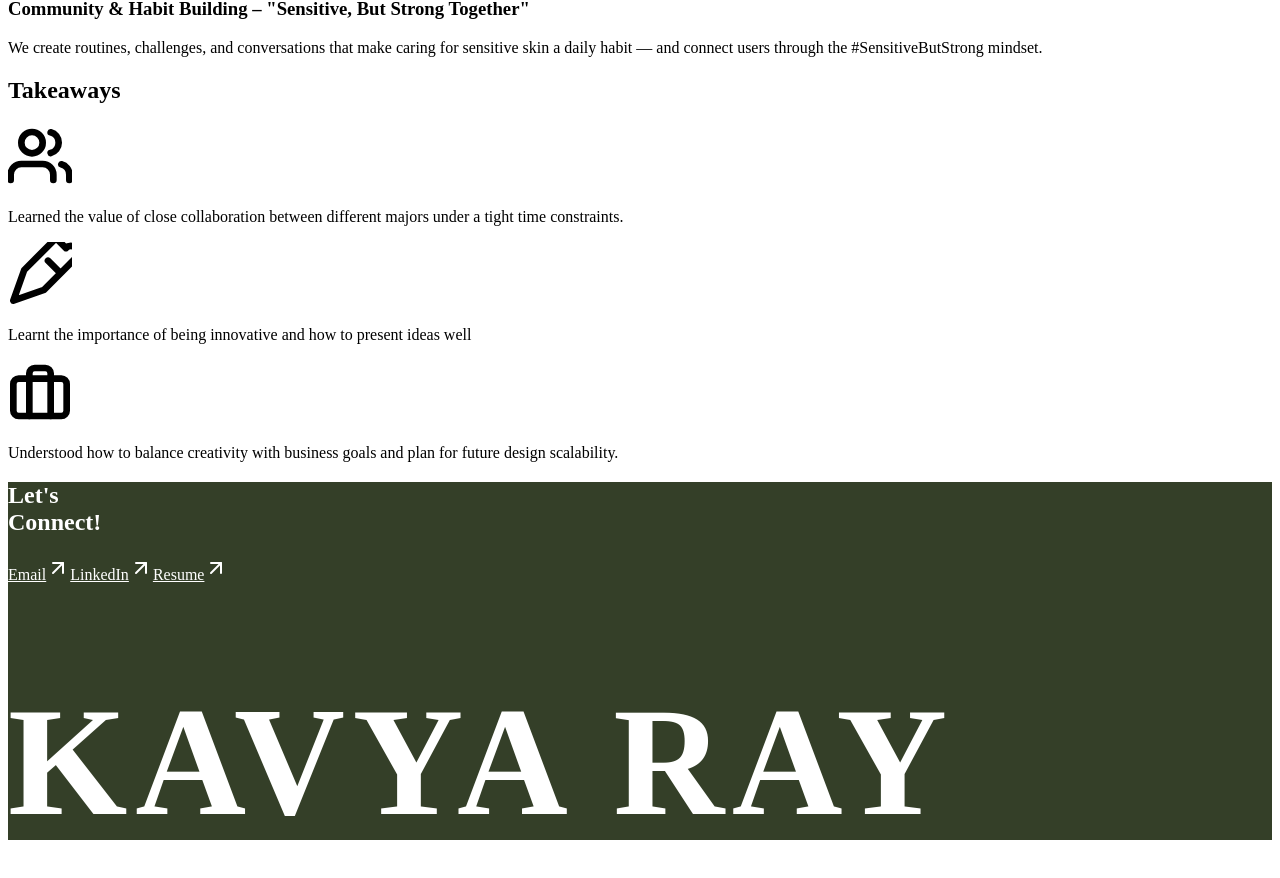
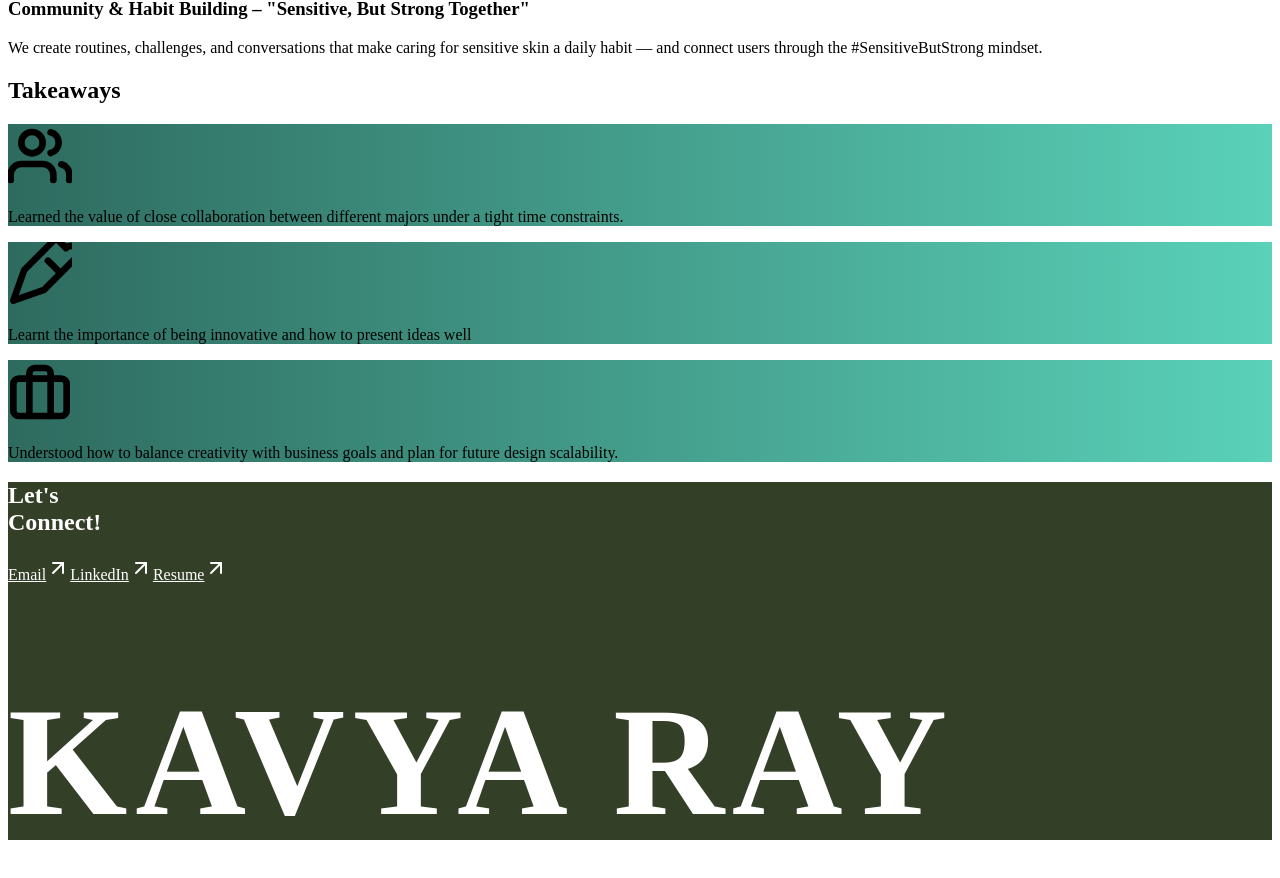
Before and after one commit to rangeofviewstudios/kavyas-portfolio, a Next.js app: page /AesturaCampaign in a window 1280 px wide. Shown: the part 9396-10274 px from the top of the page. Built offline with nearby package versions, Linux system fonts and the light colour scheme.

Commit message:
Takeaway card borders: use teal gradient instead of solid dark green
Co-Authored-By: Claude Sonnet 4.6 <noreply@anthropic.com>

```diff
--- a/pages/AesturaCampaign.tsx
+++ b/pages/AesturaCampaign.tsx
@@ -612,7 +612,7 @@ const AesturaCampaign = () => {
 
                     <div className="space-y-6">
                         {/* Takeaway 1 */}
-                        <div className="w-full rounded-[30px] p-[4px] bg-[#343F28]">
+                        <div className="w-full rounded-[30px] p-[4px]" style={{ background: 'linear-gradient(90deg, #2E6B5F 0%, #5AD1B9 100%)' }}>
                             <div className="w-full h-full rounded-[26px] bg-white p-6 md:p-8 hover:bg-zinc-50 transition-colors flex flex-col md:flex-row items-center gap-6">
                                 <div className="flex-shrink-0 text-black">
                                     <svg width="64" height="64" viewBox="0 0 24 24" fill="none" stroke="currentColor" strokeWidth="2.5" strokeLinecap="round" strokeLinejoin="round">
@@ -629,7 +629,7 @@ const AesturaCampaign = () => {
                         </div>
 
                         {/* Takeaway 2 */}
-                        <div className="w-full rounded-[30px] p-[4px] bg-[#343F28]">
+                        <div className="w-full rounded-[30px] p-[4px]" style={{ background: 'linear-gradient(90deg, #2E6B5F 0%, #5AD1B9 100%)' }}>
                             <div className="w-full h-full rounded-[26px] bg-white p-6 md:p-8 hover:bg-zinc-50 transition-colors flex flex-col md:flex-row items-center gap-6">
                                 <div className="flex-shrink-0 text-black">
                                     <svg width="64" height="64" viewBox="0 0 24 24" fill="none" stroke="currentColor" strokeWidth="2.5" strokeLinecap="round" strokeLinejoin="round">
@@ -643,7 +643,7 @@ const AesturaCampaign = () => {
                         </div>
 
                         {/* Takeaway 3 */}
-                        <div className="w-full rounded-[30px] p-[4px] bg-[#343F28]">
+                        <div className="w-full rounded-[30px] p-[4px]" style={{ background: 'linear-gradient(90deg, #2E6B5F 0%, #5AD1B9 100%)' }}>
                             <div className="w-full h-full rounded-[26px] bg-white p-6 md:p-8 hover:bg-zinc-50 transition-colors flex flex-col md:flex-row items-center gap-6">
                                 <div className="flex-shrink-0 text-black">
                                     <svg width="64" height="64" viewBox="0 0 24 24" fill="none" stroke="currentColor" strokeWidth="2.5" strokeLinecap="round" strokeLinejoin="round">
--- a/pages/LoomaPage.tsx
+++ b/pages/LoomaPage.tsx
@@ -441,7 +441,7 @@ export default function LoomaPage() {
 
                         <div className="space-y-6">
                             {/* Takeaway 1 - Collaboration */}
-                            <div className="w-full rounded-[30px] p-[4px] bg-[#343F28]">
+                            <div className="w-full rounded-[30px] p-[4px]" style={{ background: 'linear-gradient(90deg, #2E6B5F 0%, #5AD1B9 100%)' }}>
                                 <div className="w-full h-full rounded-[26px] bg-white p-6 md:p-8 hover:bg-zinc-50 transition-colors flex flex-col md:flex-row items-center gap-6">
                                     <div className="flex-shrink-0 text-black">
                                         <svg className="w-12 h-12" viewBox="0 0 24 24" fill="none" stroke="currentColor" strokeWidth="2">
@@ -458,7 +458,7 @@ export default function LoomaPage() {
                             </div>
 
                             {/* Takeaway 2 - Innovation */}
-                            <div className="w-full rounded-[30px] p-[4px] bg-[#343F28]">
+                            <div className="w-full rounded-[30px] p-[4px]" style={{ background: 'linear-gradient(90deg, #2E6B5F 0%, #5AD1B9 100%)' }}>
                                 <div className="w-full h-full rounded-[26px] bg-white p-6 md:p-8 hover:bg-zinc-50 transition-colors flex flex-col md:flex-row items-center gap-6">
                                     <div className="flex-shrink-0 text-black">
                                         <svg className="w-12 h-12" viewBox="0 0 24 24" fill="none" stroke="currentColor" strokeWidth="2">
@@ -475,7 +475,7 @@ export default function LoomaPage() {
                             </div>
 
                             {/* Takeaway 3 - Business Balance */}
-                            <div className="w-full rounded-[30px] p-[4px] bg-[#343F28]">
+                            <div className="w-full rounded-[30px] p-[4px]" style={{ background: 'linear-gradient(90deg, #2E6B5F 0%, #5AD1B9 100%)' }}>
                                 <div className="w-full h-full rounded-[26px] bg-white p-6 md:p-8 hover:bg-zinc-50 transition-colors flex flex-col md:flex-row items-center gap-6">
                                     <div className="flex-shrink-0 text-black">
                                         <svg className="w-12 h-12" viewBox="0 0 24 24" fill="none" stroke="currentColor" strokeWidth="2">
--- a/pages/LowesCaseStudy.tsx
+++ b/pages/LowesCaseStudy.tsx
@@ -265,7 +265,7 @@ const LowesCaseStudy = () => {
 
                         <div className="space-y-6">
                             {/* Takeaway 1 */}
-                            <div className="w-full rounded-[30px] p-[4px] bg-[#343F28]">
+                            <div className="w-full rounded-[30px] p-[4px]" style={{ background: 'linear-gradient(90deg, #2E6B5F 0%, #5AD1B9 100%)' }}>
                                 <div className="w-full h-full rounded-[26px] bg-white p-6 md:p-8 hover:bg-zinc-50 transition-colors flex flex-col md:flex-row items-center gap-6">
                                     <div className="flex-shrink-0 text-black">
                                         <svg width="64" height="64" viewBox="0 0 24 24" fill="none" stroke="currentColor" strokeWidth="2">
@@ -282,7 +282,7 @@ const LowesCaseStudy = () => {
                             </div>
 
                             {/* Takeaway 2 */}
-                            <div className="w-full rounded-[30px] p-[4px] bg-[#343F28]">
+                            <div className="w-full rounded-[30px] p-[4px]" style={{ background: 'linear-gradient(90deg, #2E6B5F 0%, #5AD1B9 100%)' }}>
                                 <div className="w-full h-full rounded-[26px] bg-white p-6 md:p-8 hover:bg-zinc-50 transition-colors flex flex-col md:flex-row items-center gap-6">
                                     <div className="flex-shrink-0 text-black">
                                         <svg width="64" height="64" viewBox="0 0 24 24" fill="none" stroke="currentColor" strokeWidth="2">
@@ -299,7 +299,7 @@ const LowesCaseStudy = () => {
                             </div>
 
                             {/* Takeaway 3 */}
-                            <div className="w-full rounded-[30px] p-[4px] bg-[#343F28]">
+                            <div className="w-full rounded-[30px] p-[4px]" style={{ background: 'linear-gradient(90deg, #2E6B5F 0%, #5AD1B9 100%)' }}>
                                 <div className="w-full h-full rounded-[26px] bg-white p-6 md:p-8 hover:bg-zinc-50 transition-colors flex flex-col md:flex-row items-center gap-6">
                                     <div className="flex-shrink-0 text-black">
                                         <svg width="64" height="64" viewBox="0 0 24 24" fill="none" stroke="currentColor" strokeWidth="2">
--- a/pages/UBSCaseStudy.tsx
+++ b/pages/UBSCaseStudy.tsx
@@ -263,7 +263,7 @@ const UBSCaseStudy = () => {
 
                         <div className="space-y-6">
                             {/* Takeaway 1 */}
-                            <div className="w-full rounded-[30px] p-[4px] bg-[#343F28]">
+                            <div className="w-full rounded-[30px] p-[4px]" style={{ background: 'linear-gradient(90deg, #2E6B5F 0%, #5AD1B9 100%)' }}>
                                 <div className="w-full h-full rounded-[26px] bg-white p-6 md:p-8 hover:bg-zinc-50 transition-colors flex flex-col md:flex-row items-center gap-6">
                                     <div className="flex-shrink-0 text-black">
                                         <svg width="64" height="64" viewBox="0 0 24 24" fill="none" stroke="currentColor" strokeWidth="2">
@@ -280,7 +280,7 @@ const UBSCaseStudy = () => {
                             </div>
 
                             {/* Takeaway 2 */}
-                            <div className="w-full rounded-[30px] p-[4px] bg-[#343F28]">
+                            <div className="w-full rounded-[30px] p-[4px]" style={{ background: 'linear-gradient(90deg, #2E6B5F 0%, #5AD1B9 100%)' }}>
                                 <div className="w-full h-full rounded-[26px] bg-white p-6 md:p-8 hover:bg-zinc-50 transition-colors flex flex-col md:flex-row items-center gap-6">
                                     <div className="flex-shrink-0 text-black">
                                         <svg width="64" height="64" viewBox="0 0 24 24" fill="none" stroke="currentColor" strokeWidth="2">
@@ -297,7 +297,7 @@ const UBSCaseStudy = () => {
                             </div>
 
                             {/* Takeaway 3 */}
-                            <div className="w-full rounded-[30px] p-[4px] bg-[#343F28]">
+                            <div className="w-full rounded-[30px] p-[4px]" style={{ background: 'linear-gradient(90deg, #2E6B5F 0%, #5AD1B9 100%)' }}>
                                 <div className="w-full h-full rounded-[26px] bg-white p-6 md:p-8 hover:bg-zinc-50 transition-colors flex flex-col md:flex-row items-center gap-6">
                                     <div className="flex-shrink-0 text-black">
                                         <svg width="64" height="64" viewBox="0 0 24 24" fill="none" stroke="currentColor" strokeWidth="2">
```
